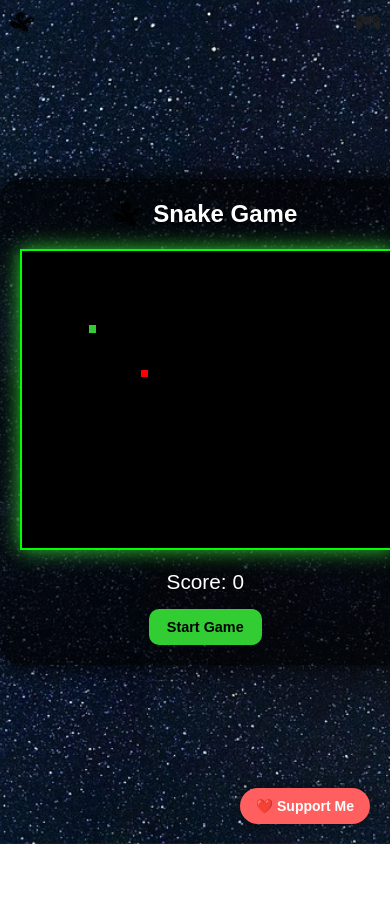
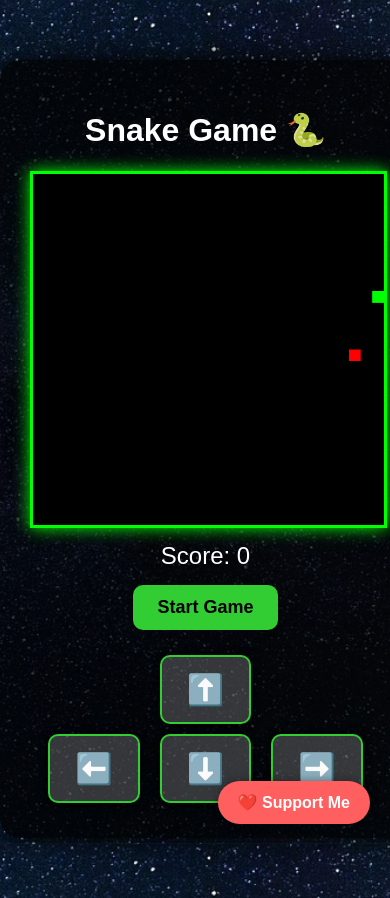
Before and after one commit to m4ckDev/snake-game, a plain HTML site: page index.html in a window 390 px wide. Both pictures are taken after a click on the button "Start Game". Shown: the top 898 px of the page. Before the commit the page ends 844 px from the top, so only its background shows below. Drawn offline with Linux system fonts and the light colour scheme.

Commit message:
Update index.html

```diff
--- a/index.html
+++ b/index.html
@@ -4,7 +4,6 @@
   <meta charset="UTF-8">
   <title>Snake Game 🐍</title>
   <meta name="viewport" content="width=device-width, initial-scale=1.0">
-  <link rel="stylesheet" href="style.css">
   <style>
     body {
       margin: 0;
@@ -13,6 +12,75 @@
       background: url('bg.jpg') no-repeat center center fixed;
       background-size: cover;
       color: white;
+      text-align: center;
+    }
+
+    #game-container {
+      background-color: rgba(0, 0, 0, 0.75);
+      margin: 60px auto;
+      padding: 30px;
+      border-radius: 20px;
+      width: 90vw;
+      max-width: 1000px;
+      box-shadow: 0 0 30px black;
+    }
+
+    canvas {
+      border: 3px solid lime;
+      background: black;
+      width: 100%;
+      max-width: 600px;
+      height: auto;
+      box-shadow: 0 0 15px lime;
+    }
+
+    #score {
+      font-size: 24px;
+      margin-top: 10px;
+    }
+
+    #start-button {
+      margin-top: 15px;
+      padding: 12px 24px;
+      font-size: 18px;
+      background-color: limegreen;
+      color: black;
+      border: none;
+      border-radius: 10px;
+      cursor: pointer;
+      font-weight: bold;
+    }
+
+    #arrow-controls {
+      display: flex;
+      flex-direction: column;
+      align-items: center;
+      margin-top: 20px;
+    }
+
+    .arrow-row {
+      display: flex;
+      justify-content: center;
+      margin: 5px 0;
+    }
+
+    .arrow-btn {
+      font-size: 30px;
+      padding: 15px 25px;
+      margin: 0 10px;
+      background-color: rgba(255, 255, 255, 0.2);
+      color: white;
+      border: 2px solid limegreen;
+      border-radius: 10px;
+      box-shadow: 0 0 8px black;
+      cursor: pointer;
+      transition: transform 0.1s ease;
+    }
+
+    .arrow-btn:hover,
+    .arrow-btn:active {
+      background-color: rgba(0, 255, 0, 0.3);
+      transform: scale(1.1);
     }
 
     #support-button {
@@ -29,133 +97,112 @@
       box-shadow: 0 0 10px rgba(0,0,0,0.4);
       z-index: 999;
     }
-
-    #logo-left, #logo-controller {
-      position: fixed;
-      top: 10px;
-      height: 30px;
-      z-index: 998;
-    }
-
-    #logo-left { left: 10px; }
-    #logo-controller { right: 10px; }
-
-    #game-container {
-      width: 95vw;
-      max-width: 1000px;
-      margin: 60px auto;
-      padding: 20px;
-      background-color: rgba(0, 0, 0, 0.7);
-      border-radius: 20px;
-      box-shadow: 0 0 30px #000;
-      text-align: center;
-    }
-
-    #gameCanvas {
-      width: 100%;
-      height: auto;
-      border: 2px solid #00ff00;
-      display: block;
-      margin: 0 auto 20px;
-      background-color: black;
-    }
-
-    #score {
-      font-size: 1.3em;
-    }
-
-    #start-button {
-      margin-top: 15px;
-      padding: 12px 24px;
-      font-size: 1em;
-      font-weight: bold;
-      background-color: limegreen;
-      color: black;
-      border: none;
-      border-radius: 10px;
-      cursor: pointer;
-      transition: transform 0.2s ease;
-    }
-
-    #start-button:hover {
-      transform: scale(1.1);
-    }
-
-    @media (max-width: 600px) {
-      h1 {
-        font-size: 1.5em;
-      }
-
-      #start-button {
-        font-size: 0.9em;
-        padding: 10px 18px;
-      }
-
-      #support-button {
-        padding: 10px 16px;
-        font-size: 14px;
-      }
-
-      #logo-left, #logo-controller {
-        height: 24px;
-      }
-    }
   </style>
 </head>
 <body>
-  <img src="logo.png" alt="Logo Left" id="logo-left">
-  <img src="controller.png" alt="Controller Icon" id="logo-controller">
 
   <div id="game-container">
-    <h1><img src="logo.png" alt="Logo" style="height: 30px; vertical-align: middle;"> Snake Game</h1>
-    <canvas id="gameCanvas" width="1000" height="800"></canvas>
+    <h1>Snake Game 🐍</h1>
+    <canvas id="gameCanvas" width="600" height="600"></canvas>
     <div id="score">Score: 0</div>
     <button id="start-button" onclick="startGame()">Start Game</button>
+
+    <!-- On-screen arrow buttons -->
+    <div id="arrow-controls">
+      <div class="arrow-row">
+        <button class="arrow-btn" onclick="changeDirection('up')">⬆️</button>
+      </div>
+      <div class="arrow-row">
+        <button class="arrow-btn" onclick="changeDirection('left')">⬅️</button>
+        <button class="arrow-btn" onclick="changeDirection('down')">⬇️</button>
+        <button class="arrow-btn" onclick="changeDirection('right')">➡️</button>
+      </div>
+    </div>
   </div>
 
   <a href="https://ko-fi.com/theewhiterabbit" target="_blank" id="support-button">❤️ Support Me</a>
 
-  <script src="game.js"></script>
   <script>
-    let gamepadIndex = null;
+    const canvas = document.getElementById("gameCanvas");
+    const ctx = canvas.getContext("2d");
+    const box = 20;
+    let snake = [{ x: 9 * box, y: 10 * box }];
+    let direction = null;
+    let food = {
+      x: Math.floor(Math.random() * 28 + 1) * box,
+      y: Math.floor(Math.random() * 28 + 1) * box
+    };
+    let score = 0;
+    let game;
 
-    window.addEventListener("gamepadconnected", (e) => {
-      gamepadIndex = e.gamepad.index;
-      console.log("Gamepad connected:", e.gamepad);
-    });
+    function draw() {
+      ctx.fillStyle = "black";
+      ctx.fillRect(0, 0, canvas.width, canvas.height);
 
-    window.addEventListener("gamepaddisconnected", () => {
-      gamepadIndex = null;
-      console.log("Gamepad disconnected");
-    });
+      for (let i = 0; i < snake.length; i++) {
+        ctx.fillStyle = i === 0 ? "lime" : "white";
+        ctx.fillRect(snake[i].x, snake[i].y, box, box);
+      }
 
-    function pollGamepad() {
-      if (gamepadIndex === null) return;
+      ctx.fillStyle = "red";
+      ctx.fillRect(food.x, food.y, box, box);
 
-      const gamepad = navigator.getGamepads()[gamepadIndex];
-      if (!gamepad) return;
+      let headX = snake[0].x;
+      let headY = snake[0].y;
 
-      const threshold = 0.5;
-      const [x, y] = [gamepad.axes[0], gamepad.axes[1]];
+      if (direction === "left") headX -= box;
+      if (direction === "right") headX += box;
+      if (direction === "up") headY -= box;
+      if (direction === "down") headY += box;
 
-      if (y < -threshold) changeDirection("up");
-      else if (y > threshold) changeDirection("down");
-      else if (x < -threshold) changeDirection("left");
-      else if (x > threshold) changeDirection("right");
+      if (headX === food.x && headY === food.y) {
+        score++;
+        document.getElementById("score").innerText = `Score: ${score}`;
+        food = {
+          x: Math.floor(Math.random() * 28 + 1) * box,
+          y: Math.floor(Math.random() * 28 + 1) * box
+        };
+      } else {
+        snake.pop();
+      }
+
+      let newHead = { x: headX, y: headY };
+
+      if (
+        headX < 0 || headX >= canvas.width ||
+        headY < 0 || headY >= canvas.height ||
+        snake.some(segment => segment.x === newHead.x && segment.y === newHead.y)
+      ) {
+        clearInterval(game);
+        alert("Game Over!");
+        return;
+      }
+
+      snake.unshift(newHead);
     }
 
-    setInterval(pollGamepad, 100);
+    function startGame() {
+      clearInterval(game);
+      snake = [{ x: 9 * box, y: 10 * box }];
+      direction = "right";
+      score = 0;
+      document.getElementById("score").innerText = "Score: 0";
+      game = setInterval(draw, 100);
+    }
 
-    window.changeDirection = window.changeDirection || function(dir) {
-      console.log("Direction change:", dir);
-    };
+    function changeDirection(dir) {
+      if (dir === "left" && direction !== "right") direction = "left";
+      if (dir === "right" && direction !== "left") direction = "right";
+      if (dir === "up" && direction !== "down") direction = "up";
+      if (dir === "down" && direction !== "up") direction = "down";
+    }
 
-    function startGame() {
-      console.log("Game started");
-      if (typeof window.initGame === 'function') {
-        window.initGame();
-      }
-    }
+    document.addEventListener("keydown", (e) => {
+      if (e.key === "ArrowLeft") changeDirection("left");
+      if (e.key === "ArrowUp") changeDirection("up");
+      if (e.key === "ArrowRight") changeDirection("right");
+      if (e.key === "ArrowDown") changeDirection("down");
+    });
   </script>
 </body>
 </html>
```
